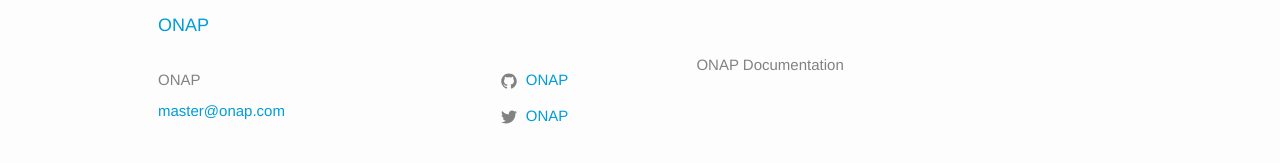
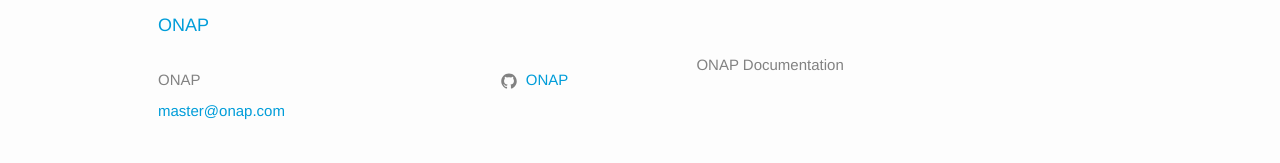
Before and after one commit to pnpdjie/pnpdjie.github.io, a Jekyll site: the page built from index.md, in a window 1280 px wide. Shown: the part 661-824 px from the top of the page. Built offline with Jekyll 4.4.1, drawn with Linux system fonts in a browser that asks for light colours.

Commit message:
dekete twitter link

```diff
--- a/_includes/footer.html
+++ b/_includes/footer.html
@@ -18,10 +18,6 @@
                     <li>
                         {% include icon-github.html username=site.github_username %}
                     </li>
-                    {% endif %} {% if site.twitter_username %}
-                    <li>
-                        {% include icon-twitter.html username=site.twitter_username %}
-                    </li>
                     {% endif %}
                 </ul>
             </div>
```
